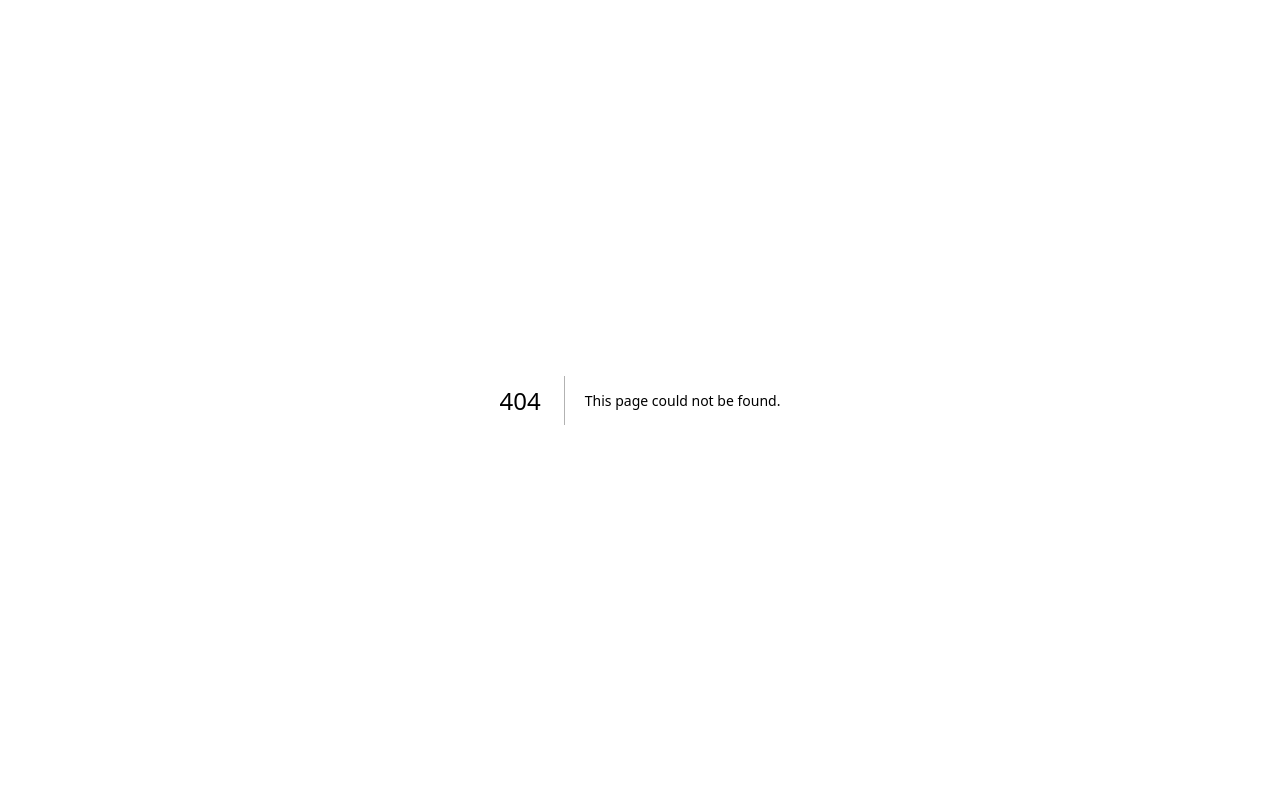
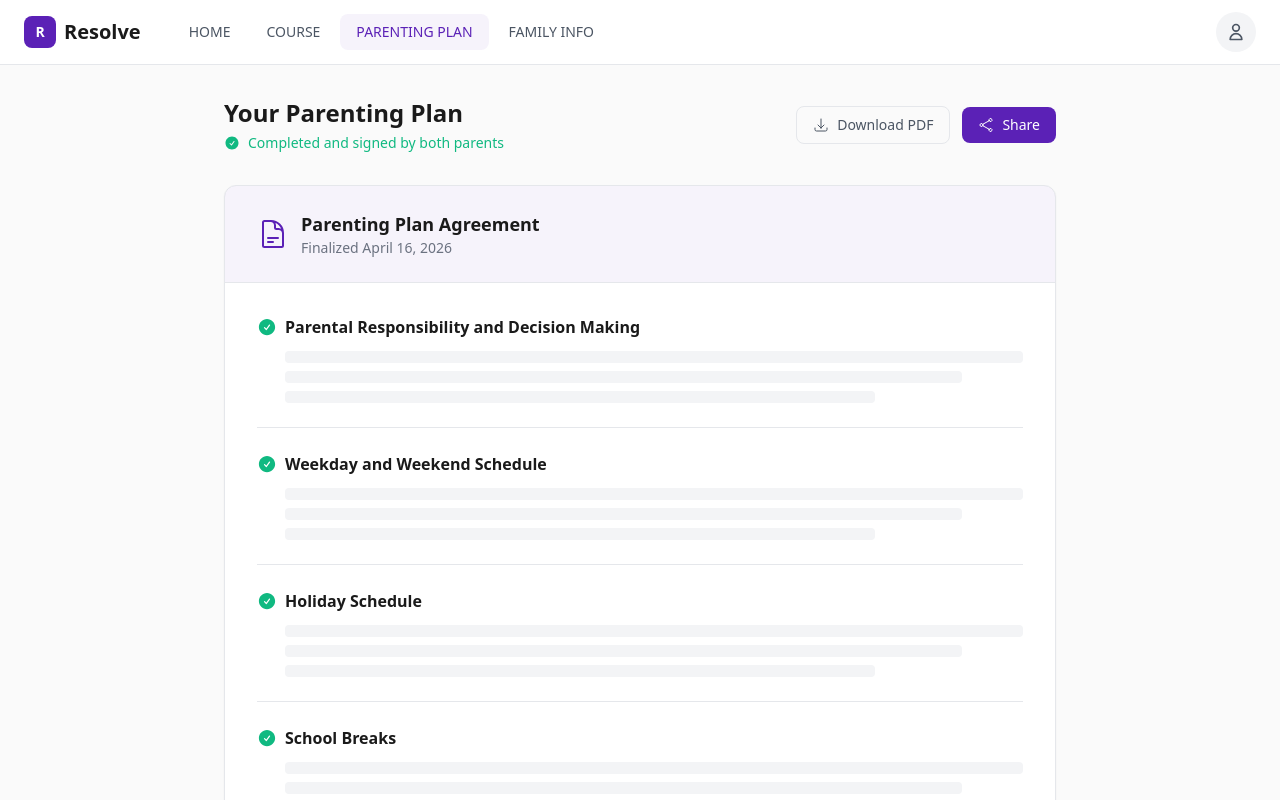
Before and after one commit to jwd2a/resolve-new-ui, a Next.js app: page /parenting-plan in a window 1280 px wide. Before the commit this address had no page. Shown: the top 800 px of the page. Built offline with nearby package versions, Linux system fonts and the light colour scheme.

Commit message:
feat: add parenting plan placeholder page to complete the finish flow

```diff
--- /dev/null
+++ b/app/parenting-plan/page.tsx
@@ -0,0 +1,149 @@
+'use client';
+
+import { DocumentTextIcon, ArrowDownTrayIcon, ShareIcon, CalendarIcon } from '@heroicons/react/24/outline';
+import { CheckCircleIcon } from '@heroicons/react/24/solid';
+
+export default function ParentingPlanPage() {
+  return (
+    <div className="min-h-screen bg-background flex flex-col">
+      {/* Header */}
+      <header className="bg-white border-b border-border">
+        <div className="max-w-full mx-auto px-6">
+          <div className="flex justify-between items-center h-16">
+            <div className="flex items-center space-x-8">
+              <div className="flex items-center space-x-2">
+                <div className="w-8 h-8 bg-primary rounded-lg flex items-center justify-center">
+                  <span className="text-white font-bold text-sm">R</span>
+                </div>
+                <span className="text-xl font-semibold text-foreground">Resolve</span>
+              </div>
+              <nav className="hidden md:flex space-x-1">
+                <a href="/" className="px-4 py-2 text-sm font-medium text-gray-600 hover:text-primary hover:bg-primary/5 rounded-lg transition-colors">
+                  HOME
+                </a>
+                <a href="/course" className="px-4 py-2 text-sm font-medium text-gray-600 hover:text-primary hover:bg-primary/5 rounded-lg transition-colors">
+                  COURSE
+                </a>
+                <a href="/parenting-plan" className="px-4 py-2 text-sm font-medium text-primary bg-primary/5 rounded-lg">
+                  PARENTING PLAN
+                </a>
+                <a href="/family-info" className="px-4 py-2 text-sm font-medium text-gray-600 hover:text-primary hover:bg-primary/5 rounded-lg transition-colors">
+                  FAMILY INFO
+                </a>
+              </nav>
+            </div>
+            <button className="w-10 h-10 rounded-full bg-gray-100 hover:bg-gray-200 transition-colors flex items-center justify-center">
+              <svg className="w-5 h-5 text-gray-600" fill="none" stroke="currentColor" viewBox="0 0 24 24">
+                <path strokeLinecap="round" strokeLinejoin="round" strokeWidth={2} d="M16 7a4 4 0 11-8 0 4 4 0 018 0zM12 14a7 7 0 00-7 7h14a7 7 0 00-7-7z" />
+              </svg>
+            </button>
+          </div>
+        </div>
+      </header>
+
+      {/* Main Content */}
+      <div className="flex-1">
+        <div className="max-w-4xl mx-auto p-8">
+          {/* Page Header */}
+          <div className="flex items-center justify-between mb-8">
+            <div>
+              <h1 className="text-2xl font-bold text-foreground">Your Parenting Plan</h1>
+              <div className="flex items-center gap-2 mt-1">
+                <CheckCircleIcon className="w-4 h-4 text-success" />
+                <span className="text-sm text-success font-medium">Completed and signed by both parents</span>
+              </div>
+            </div>
+            <div className="flex items-center gap-3">
+              <button className="flex items-center gap-2 px-4 py-2 text-sm font-medium text-gray-600 hover:bg-gray-100 rounded-lg transition-colors border border-border">
+                <ArrowDownTrayIcon className="w-4 h-4" />
+                <span>Download PDF</span>
+              </button>
+              <button className="flex items-center gap-2 px-4 py-2 text-sm font-medium text-white bg-primary hover:bg-primary-dark rounded-lg transition-colors">
+                <ShareIcon className="w-4 h-4" />
+                <span>Share</span>
+              </button>
+            </div>
+          </div>
+
+          {/* Plan Document Placeholder */}
+          <div className="bg-white rounded-xl border border-border shadow-sm overflow-hidden">
+            {/* Document Header */}
+            <div className="bg-primary/5 border-b border-border px-8 py-6">
+              <div className="flex items-center gap-3">
+                <DocumentTextIcon className="w-8 h-8 text-primary" />
+                <div>
+                  <h2 className="text-lg font-bold text-foreground">Parenting Plan Agreement</h2>
+                  <p className="text-sm text-gray-500">Finalized April 16, 2026</p>
+                </div>
+              </div>
+            </div>
+
+            {/* Placeholder Sections */}
+            <div className="p-8 space-y-6">
+              {[
+                'Parental Responsibility and Decision Making',
+                'Weekday and Weekend Schedule',
+                'Holiday Schedule',
+                'School Breaks',
+                'Transportation and Exchange',
+                'Relocation',
+                'Changes or Modifications',
+                'Special Circumstances & Household Norms',
+              ].map((section, i) => (
+                <div key={i} className="border-b border-border pb-6 last:border-b-0 last:pb-0">
+                  <div className="flex items-center gap-2 mb-3">
+                    <CheckCircleIcon className="w-5 h-5 text-success flex-shrink-0" />
+                    <h3 className="text-base font-semibold text-foreground">{section}</h3>
+                  </div>
+                  <div className="ml-7 space-y-2">
+                    <div className="h-3 bg-gray-100 rounded w-full" />
+                    <div className="h-3 bg-gray-100 rounded w-11/12" />
+                    <div className="h-3 bg-gray-100 rounded w-4/5" />
+                  </div>
+                </div>
+              ))}
+            </div>
+
+            {/* Signatures */}
+            <div className="border-t border-border px-8 py-6 bg-gray-50">
+              <h3 className="text-sm font-semibold text-foreground mb-4">Signatures</h3>
+              <div className="grid grid-cols-2 gap-8">
+                <div>
+                  <p className="text-xs text-gray-500 mb-2">Parent 1</p>
+                  <div className="h-10 border-b-2 border-gray-300 flex items-end pb-1">
+                    <span className="text-gray-400 italic text-sm">Signed electronically</span>
+                  </div>
+                </div>
+                <div>
+                  <p className="text-xs text-gray-500 mb-2">Parent 2</p>
+                  <div className="h-10 border-b-2 border-gray-300 flex items-end pb-1">
+                    <span className="text-gray-400 italic text-sm">Signed electronically</span>
+                  </div>
+                </div>
+              </div>
+            </div>
+          </div>
+
+          {/* Quick Actions */}
+          <div className="mt-8 grid grid-cols-3 gap-4">
+            <button className="bg-white rounded-xl border border-border p-4 hover:bg-gray-50 transition-colors text-left">
+              <ArrowDownTrayIcon className="w-5 h-5 text-primary mb-2" />
+              <div className="text-sm font-semibold text-foreground">Download PDF</div>
+              <div className="text-xs text-gray-500">Save for your records</div>
+            </button>
+            <button className="bg-white rounded-xl border border-border p-4 hover:bg-gray-50 transition-colors text-left">
+              <ShareIcon className="w-5 h-5 text-primary mb-2" />
+              <div className="text-sm font-semibold text-foreground">Share with Attorney</div>
+              <div className="text-xs text-gray-500">Send for professional review</div>
+            </button>
+            <button className="bg-white rounded-xl border border-border p-4 hover:bg-gray-50 transition-colors text-left">
+              <CalendarIcon className="w-5 h-5 text-primary mb-2" />
+              <div className="text-sm font-semibold text-foreground">Set Review Reminder</div>
+              <div className="text-xs text-gray-500">Revisit in 6 months</div>
+            </button>
+          </div>
+        </div>
+      </div>
+    </div>
+  );
+}
```
